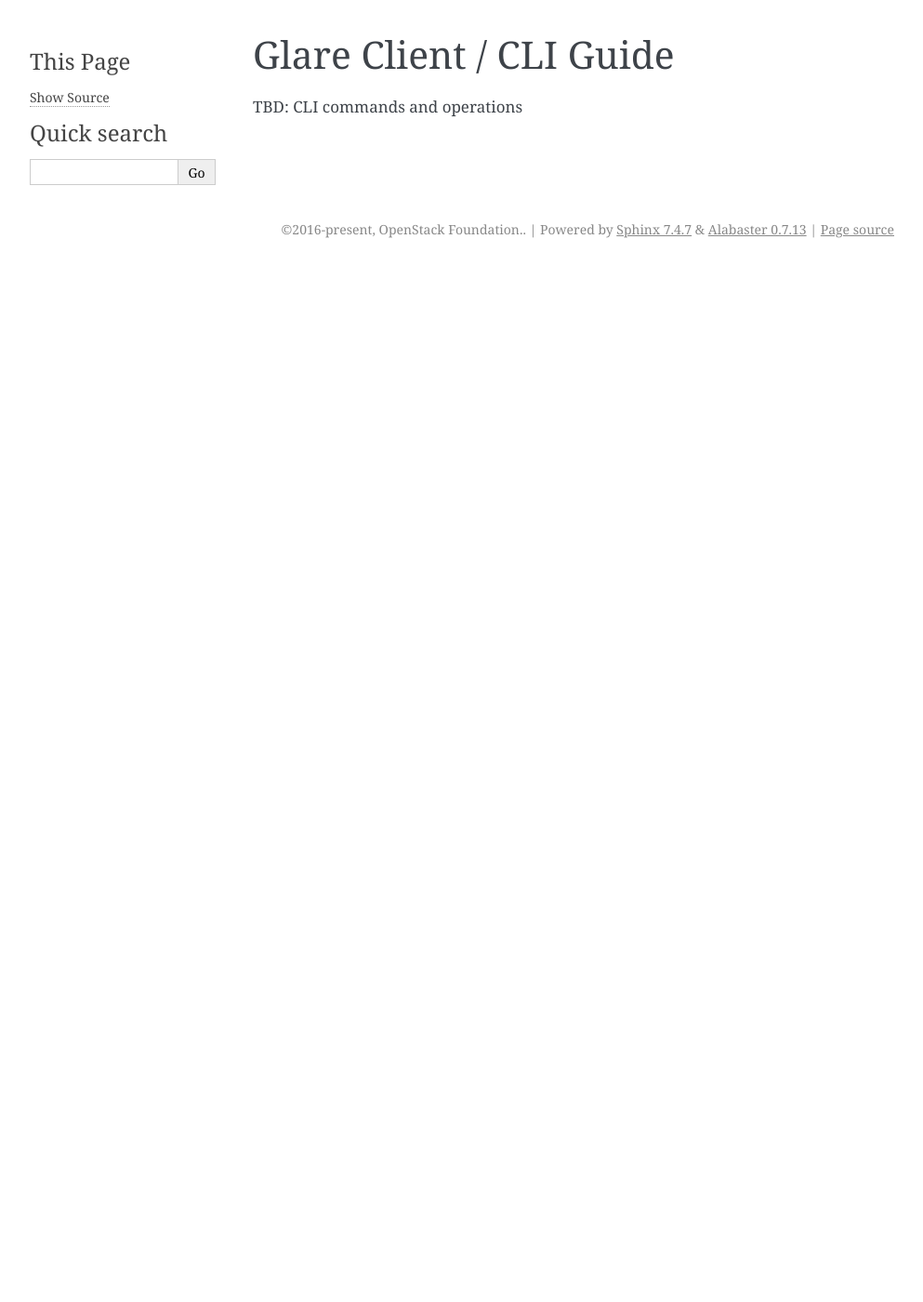
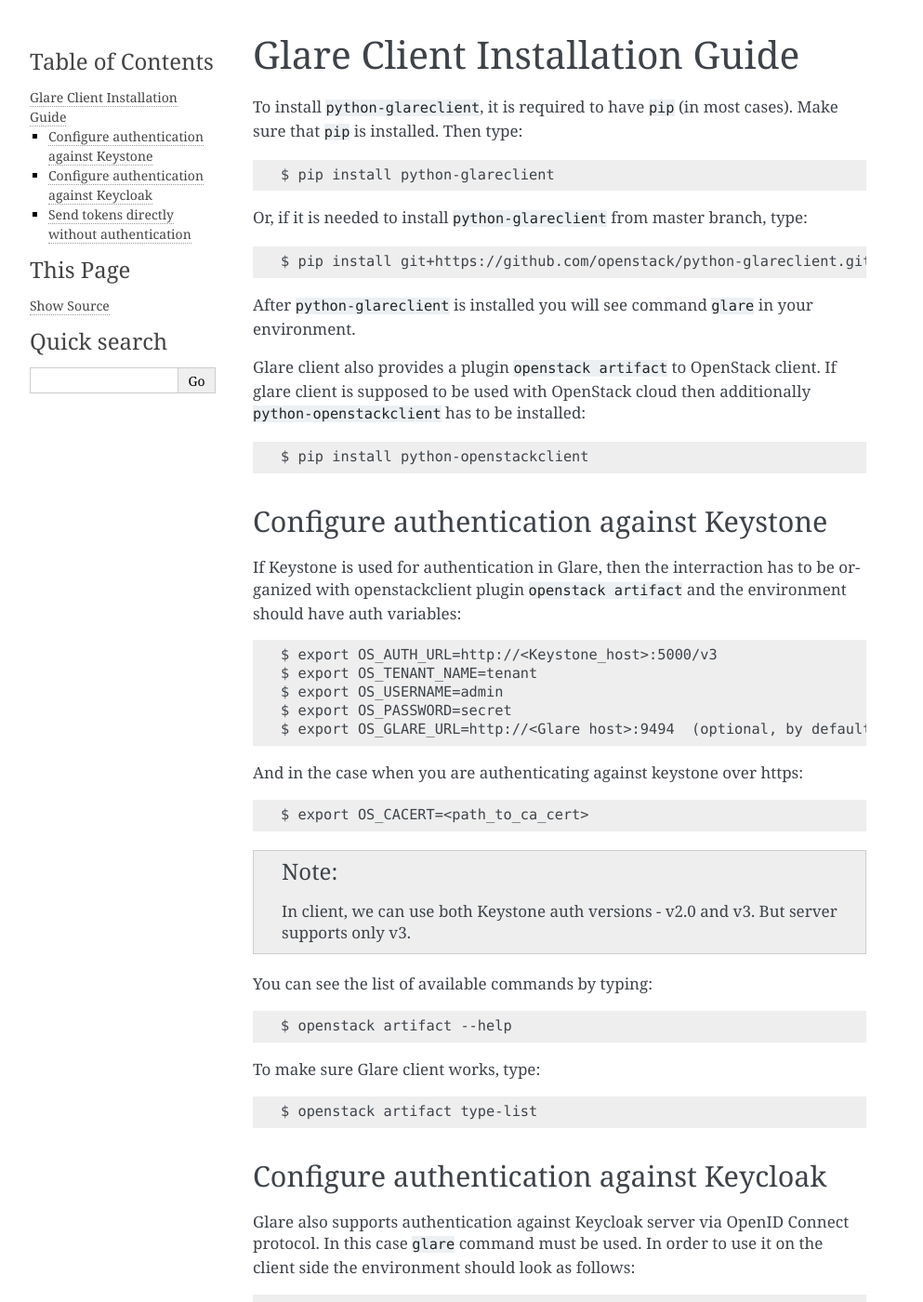
Before and after one commit to openstack-archive/glare, a Sphinx documentation site: the page built from doc/source/guides/glareclient_guide.rst, in a window 1280 px wide and 1400 px high. Shown: the whole window at 93% size, without its empty margins (148-1141 px from the left). Built offline with Sphinx 7.4.7, drawn with Linux system fonts in a browser that asks for light colours; the version number could not be read and is left out; some of the changed text lies outside the part shown.

Commit message:
Add glare client documantation
Change-Id: I89751365707f85556b04922d40e27968ac691817

```diff
--- a/doc/source/guides/glareclient_guide.rst
+++ b/doc/source/guides/glareclient_guide.rst
@@ -1,4 +1,85 @@
-Glare Client / CLI Guide
-========================
+Glare Client Installation Guide
+===============================
 
-TBD: CLI commands and operations
+To install ``python-glareclient``, it is required to have ``pip``
+(in most cases). Make sure that ``pip`` is installed. Then type::
+
+    $ pip install python-glareclient
+
+Or, if it is needed to install ``python-glareclient`` from master branch,
+type::
+
+    $ pip install git+https://github.com/openstack/python-glareclient.git
+
+After ``python-glareclient`` is installed you will see command ``glare``
+in your environment.
+
+Glare client also provides a plugin ``openstack artifact`` to OpenStack client.
+If glare client is supposed to be used with OpenStack cloud then additionally
+``python-openstackclient`` has to be installed::
+
+    $ pip install python-openstackclient
+
+
+Configure authentication against Keystone
+-----------------------------------------
+
+If Keystone is used for authentication in Glare, then the interraction has to
+be organized with openstackclient plugin ``openstack artifact`` and the
+environment should have auth variables::
+
+    $ export OS_AUTH_URL=http://<Keystone_host>:5000/v3
+    $ export OS_TENANT_NAME=tenant
+    $ export OS_USERNAME=admin
+    $ export OS_PASSWORD=secret
+    $ export OS_GLARE_URL=http://<Glare host>:9494  (optional, by default URL=http://localhost:9494/)
+
+And in the case when you are authenticating against keystone over https::
+
+    $ export OS_CACERT=<path_to_ca_cert>
+
+.. note:: In client, we can use both Keystone auth versions - v2.0 and v3. But server supports only v3.
+
+You can see the list of available commands by typing::
+
+    $ openstack artifact --help
+
+To make sure Glare client works, type::
+
+    $ openstack artifact type-list
+
+Configure authentication against Keycloak
+-----------------------------------------
+
+Glare also supports authentication against Keycloak server via OpenID Connect protocol.
+In this case ``glare`` command must be used.
+In order to use it on the client side the environment should look as follows::
+
+    $ export KEYCLOAK_AUTH_URL=https://<Keycloak-server-host>:<Keycloak-server-port>/auth
+    $ export KEYCLOAK_REALM_NAME=my_keycloak_realm
+    $ export KEYCLOAK_USERNAME=admin
+    $ export KEYCLOAK_PASSWORD=secret
+    $ export OPENID_CLIENT_ID=my_keycloak_client
+    $ export OS_GLARE_URL=http://<GLARE host>:9494  (optional, by default URL=http://localhost:9494)
+
+.. note:: If KEYCLOAK_AUTH_URL is set then authentication against KeyCloak will be used
+
+You can see the list of available commands by typing::
+
+    $ glare --help
+
+To make sure Glare client works, type::
+
+    $ glare type-list
+
+Send tokens directly without authentication
+-------------------------------------------
+
+Glare has a possibility to send tokens directly.
+In order to use it on the client side the environment should look as follows::
+
+    $ export OS_GLARE_URL=http://<GLARE host>:9494  (optional, by default URL=http://localhost:9494)
+    $ export AUTH_TOKEN=secret_token
+
+.. note:: It's more convenient to specify token as a command parameter in format ``--auth-token``,
+   for example, ``glare --auth-token secret_token type-list``
```
